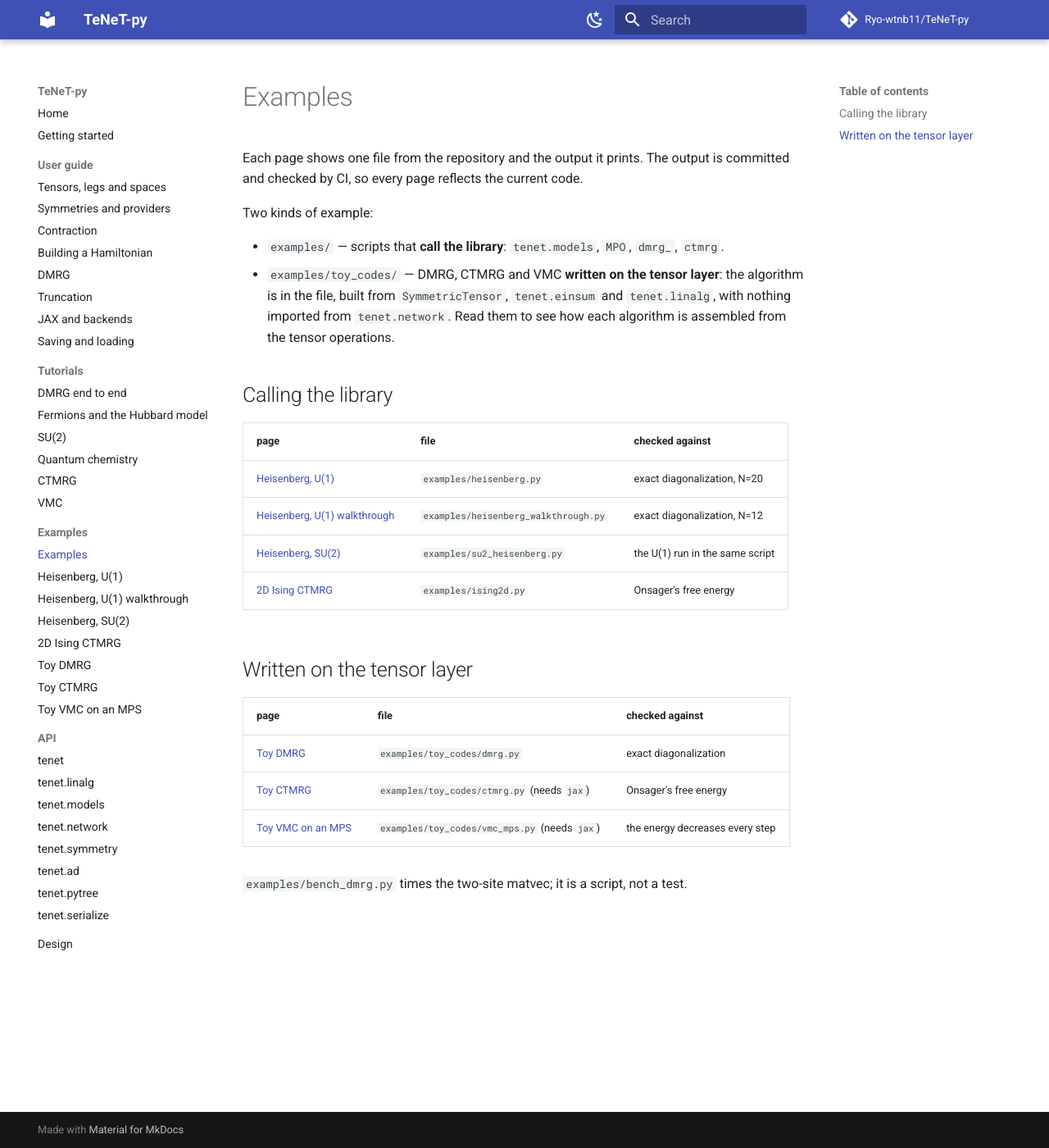
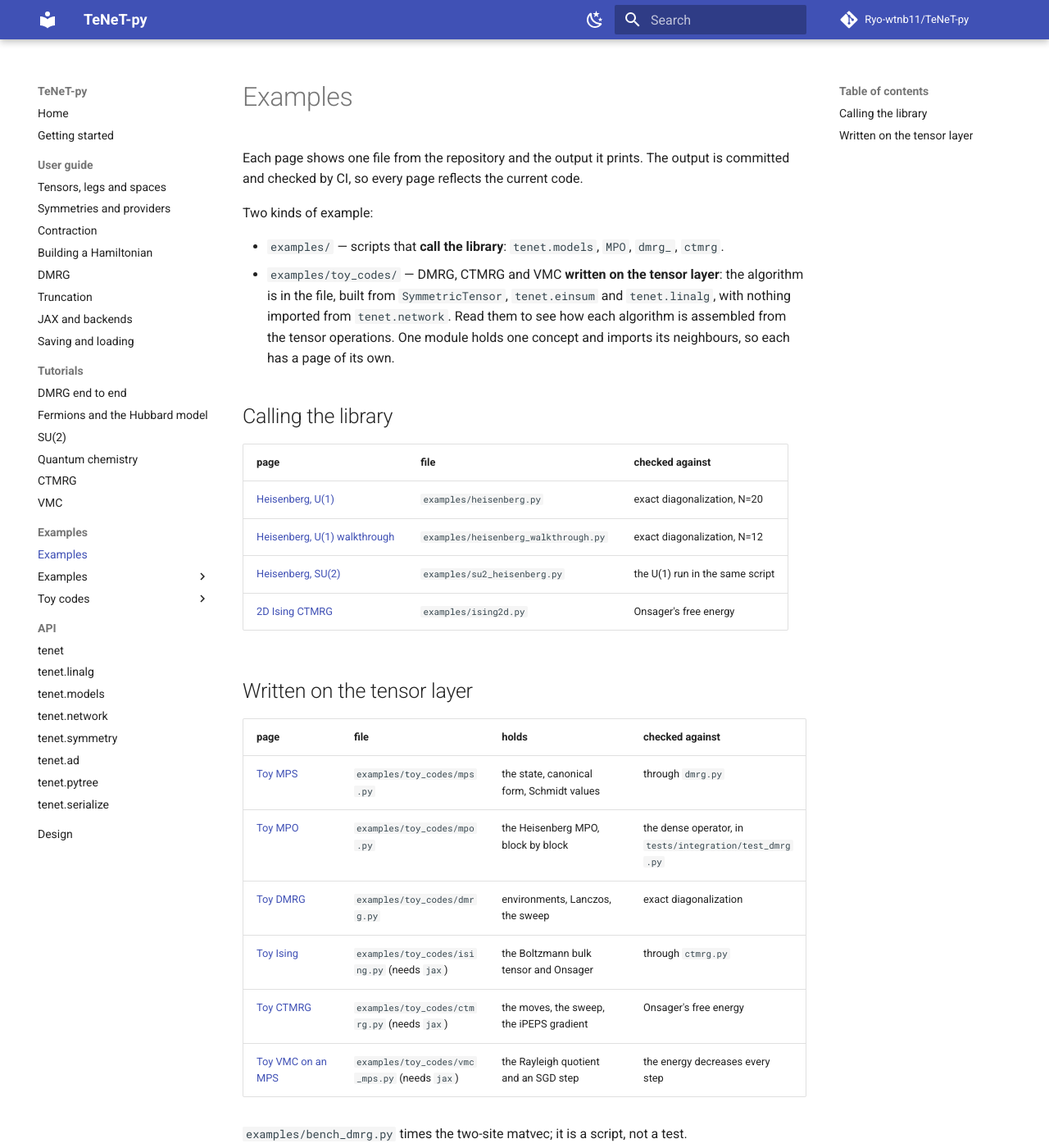
Before and after one commit to Ryo-wtnb11/TeNeT-py, an MkDocs documentation site: the page built from docs/examples/index.md, in a window 1280 px wide and 1400 px high. Shown: the whole window at 82% size. Built offline with MkDocs 1.6.1 and Material for MkDocs 9.7.7, drawn with Linux system fonts in a browser that asks for light colours; comment, search, counter and statistics services are not loaded.

Commit message:
M74: one docs page per toy module, Examples nav split in two
docs/examples gains toy-mps.md, toy-mpo.md and toy-ising.md; every toy
page now carries a line-numbered source listing and a GitHub link to the
file. The Examples nav gets two groups, Examples and Toy codes, and
pymdownx.highlight is enabled so linenums renders.

Co-Authored-By: Claude Fable 5 <noreply@anthropic.com>

````diff
--- a/docs/examples/index.md
+++ b/docs/examples/index.md
@@ -9,7 +9,8 @@ Two kinds of example:
 - `examples/toy_codes/` — DMRG, CTMRG and VMC **written on the tensor layer**: the
   algorithm is in the file, built from `SymmetricTensor`, `tenet.einsum` and
   `tenet.linalg`, with nothing imported from `tenet.network`. Read them to see how each
-  algorithm is assembled from the tensor operations.
+  algorithm is assembled from the tensor operations. One module holds one concept and
+  imports its neighbours, so each has a page of its own.
 
 ## Calling the library
 
@@ -22,10 +23,13 @@ Two kinds of example:
 
 ## Written on the tensor layer
 
-| page | file | checked against |
-| --- | --- | --- |
-| [Toy DMRG](toy-dmrg.md) | `examples/toy_codes/dmrg.py` | exact diagonalization |
-| [Toy CTMRG](toy-ctmrg.md) | `examples/toy_codes/ctmrg.py` (needs `jax`) | Onsager's free energy |
-| [Toy VMC on an MPS](toy-vmc-mps.md) | `examples/toy_codes/vmc_mps.py` (needs `jax`) | the energy decreases every step |
+| page | file | holds | checked against |
+| --- | --- | --- | --- |
+| [Toy MPS](toy-mps.md) | `examples/toy_codes/mps.py` | the state, canonical form, Schmidt values | through `dmrg.py` |
+| [Toy MPO](toy-mpo.md) | `examples/toy_codes/mpo.py` | the Heisenberg MPO, block by block | the dense operator, in `tests/integration/test_dmrg.py` |
+| [Toy DMRG](toy-dmrg.md) | `examples/toy_codes/dmrg.py` | environments, Lanczos, the sweep | exact diagonalization |
+| [Toy Ising](toy-ising.md) | `examples/toy_codes/ising.py` (needs `jax`) | the Boltzmann bulk tensor and Onsager | through `ctmrg.py` |
+| [Toy CTMRG](toy-ctmrg.md) | `examples/toy_codes/ctmrg.py` (needs `jax`) | the moves, the sweep, the iPEPS gradient | Onsager's free energy |
+| [Toy VMC on an MPS](toy-vmc-mps.md) | `examples/toy_codes/vmc_mps.py` (needs `jax`) | the Rayleigh quotient and an SGD step | the energy decreases every step |
 
 `examples/bench_dmrg.py` times the two-site matvec; it is a script, not a test.
--- a/mkdocs.yml
+++ b/mkdocs.yml
@@ -44,13 +44,18 @@ nav:
       - VMC: tutorials/vmc.md
   - Examples:
       - examples/index.md
-      - Heisenberg, U(1): examples/heisenberg.md
-      - Heisenberg, U(1) walkthrough: examples/heisenberg-walkthrough.md
-      - Heisenberg, SU(2): examples/su2-heisenberg.md
-      - 2D Ising CTMRG: examples/ising2d.md
-      - Toy DMRG: examples/toy-dmrg.md
-      - Toy CTMRG: examples/toy-ctmrg.md
-      - Toy VMC on an MPS: examples/toy-vmc-mps.md
+      - Examples:
+          - Heisenberg, U(1): examples/heisenberg.md
+          - Heisenberg, U(1) walkthrough: examples/heisenberg-walkthrough.md
+          - Heisenberg, SU(2): examples/su2-heisenberg.md
+          - 2D Ising CTMRG: examples/ising2d.md
+      - Toy codes:
+          - Toy MPS: examples/toy-mps.md
+          - Toy MPO: examples/toy-mpo.md
+          - Toy DMRG: examples/toy-dmrg.md
+          - Toy Ising: examples/toy-ising.md
+          - Toy CTMRG: examples/toy-ctmrg.md
+          - Toy VMC on an MPS: examples/toy-vmc-mps.md
   - API:
       - tenet: api/tenet.md
       - tenet.linalg: api/linalg.md
@@ -67,6 +72,13 @@ markdown_extensions:
   - attr_list
   - toc:
       permalink: true
+  # Line numbers on the toy-code source listings, which are whole files pulled in by
+  # pymdownx.snippets and read as line-numbered listings rather than as snippets.
+  - pymdownx.highlight:
+      anchor_linenums: true
+      line_spans: __span
+      pygments_lang_class: true
+  - pymdownx.inlinehilite
   # docs/design.md writes its math blocks as GitHub's ```math fences; the custom fence
   # below routes them to arithmatex, so the file renders here unedited.
   - pymdownx.arithmatex:
````
Also changed, not shown: docs/examples/toy-ctmrg.md (+5 -2 lines), docs/examples/toy-dmrg.md (+8 -4 lines), docs/examples/toy-ising.md (added, +21 -0 lines), docs/examples/toy-mpo.md (added, +21 -0 lines), docs/examples/toy-mps.md (added, +21 -0 lines), docs/examples/toy-vmc-mps.md (+3 -1 lines), examples/toy_codes/README.md (+11 -0 lines), 2 other files.
